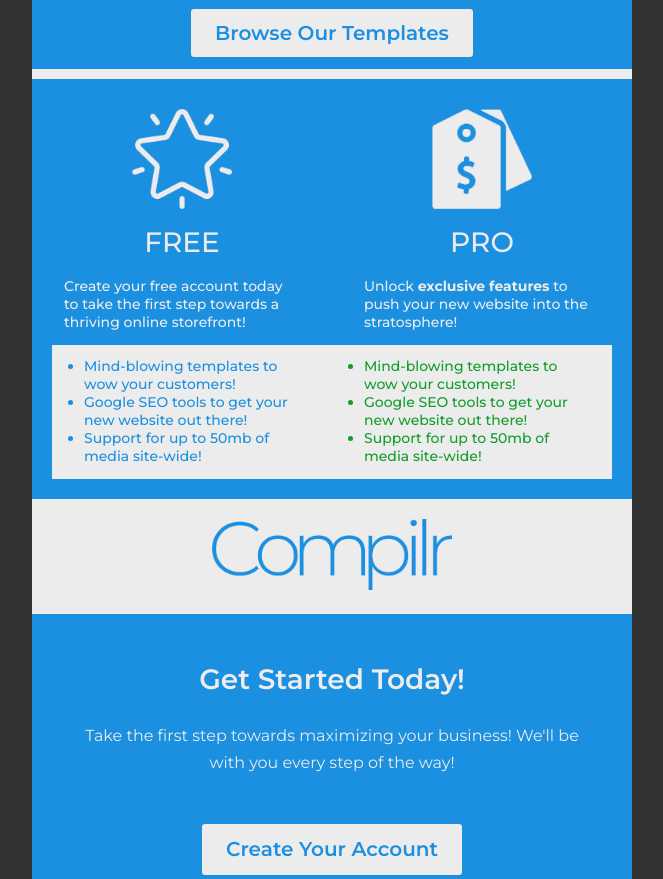
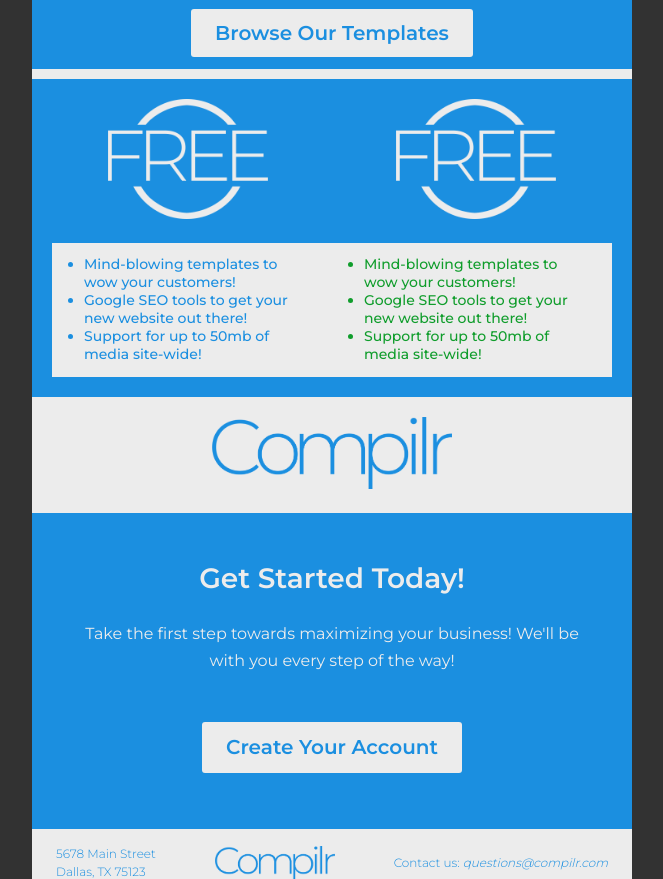
Before and after one commit to gwilliamboyd/web-dev-email, a plain HTML site: page index.html in a window 1280 px wide. Shown: the part 1208-2087 px from the top of the page, without its empty margins (308-971 px from the left). Drawn offline with Linux system fonts and the light colour scheme.

Commit message:
Adds free logo image, and starts new free vs pro
The free vs pro features table is being redesigned, and icons for the
free and pro tiers of service are being implemented. The free icon is
already in there.

```diff
--- a/index.html
+++ b/index.html
@@ -59,6 +59,8 @@ wght@100;200;300;400;500;600;700&display=swap" rel="stylesheet">
         text-align: center;
         font-size: 0;
         padding: 30px 0;
+        display: flex;
+        justify-content: space-around;
     }
     .two-column .column {
         width: 100%;
@@ -357,36 +359,13 @@ wght@100;200;300;400;500;600;700&display=swap" rel="stylesheet">
                                 <table>
                                     <tr>
                                         <td>
-                                            <table class="two-column" style="padding: 30px 0 0">
-                                                <tr>
-                                                    <td>
-                                                        <table class="column">
-                                                            <tr>
-                                                                <td>
-                                                                    <a href="#"><img src="images/star-icon.png" alt="Free Account"
-                                                                        width="100" title="Make a free account today!"></a>
-                                                                    <p class="sales-heading" style="padding: 16px 26px;">FREE</p>
-                                                                    <p class="sales-paragraph" style="padding: 0 32px;">Create your free account today to
-                                                                        take the first step towards a thriving online storefront!
-                                                                    </p>
-                                                                </td>
-                                                            </tr>
-                                                        </table>
-                                                        <table class="column">
-                                                            <tr>
-                                                                <td>
-                                                                    <a href="#"><img src="images/sell-icon.png" alt="Free Account"
-                                                                        width="100" title="Make a free account today!"></a>
-                                                                    <p class="sales-heading" style="padding: 16px 26px;">PRO</p>
-                                                                    <p class="sales-paragraph" style="padding: 0 32px;">
-                                                                        Unlock <strong>exclusive features</strong> to push your new website into the stratosphere!
-                                                                    </p>
-                                                                </td>
-                                                            </tr>
-                                                        </table>
-                                                    </td>
-                                                </tr>
-                                            </table>
+                                            <div style="display: flex;justify-content:space-around;
+                                            padding: 20px 32px;gap: 40px;">
+                                                <a href="#"><img src="images/free logo.png" alt="Free Account"
+                                                    width="160" title="Make a free account today!"></a>
+                                                <a href="#"><img src="images/free logo.png" alt="Free Account"
+                                                    width="160" title="Make a free account today!"></a>
+                                            </div>
                                             <!-- Features list - white background -->
                                             <table width="100%">
                                                 <tr>
```
Also changed, not shown: images/free logo.png (added).
